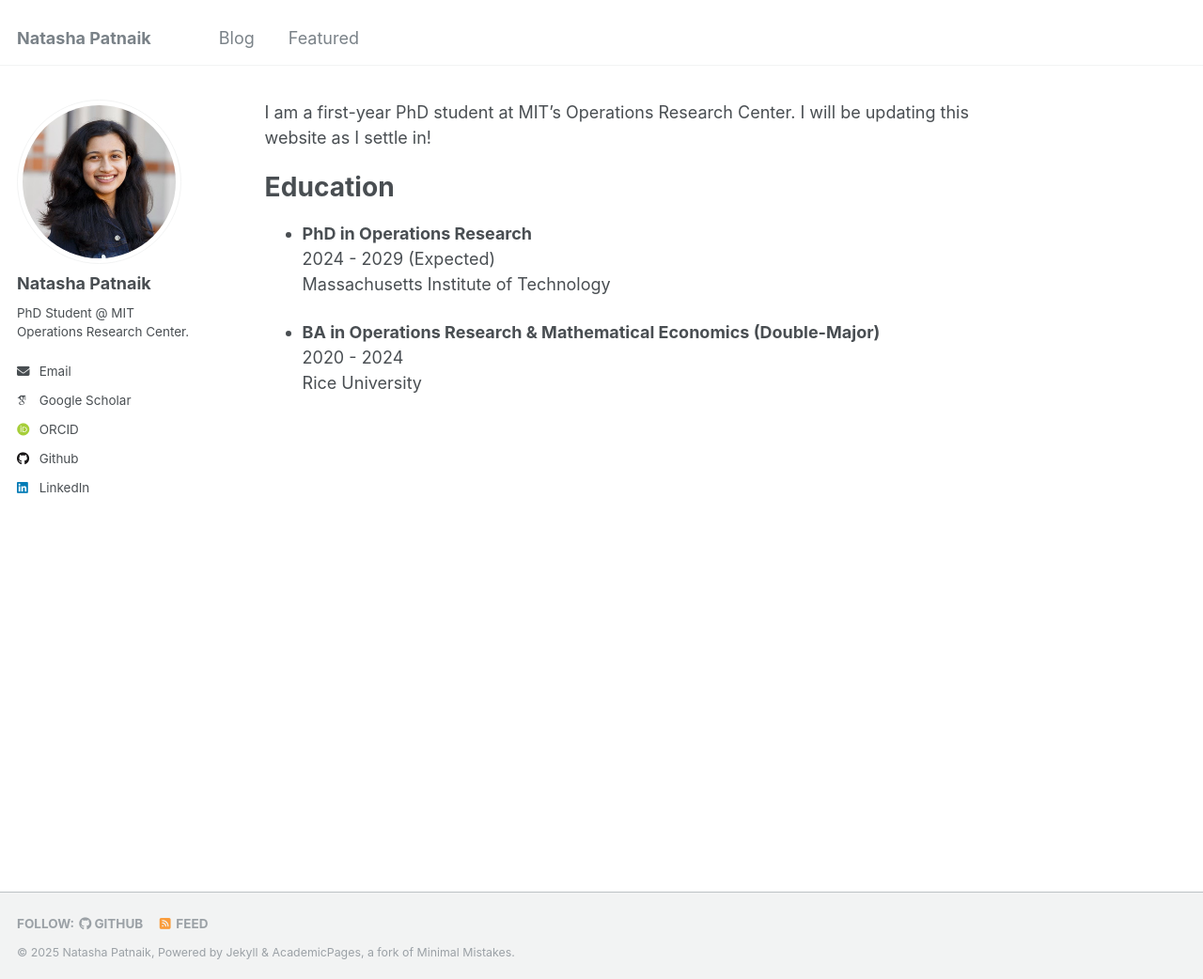
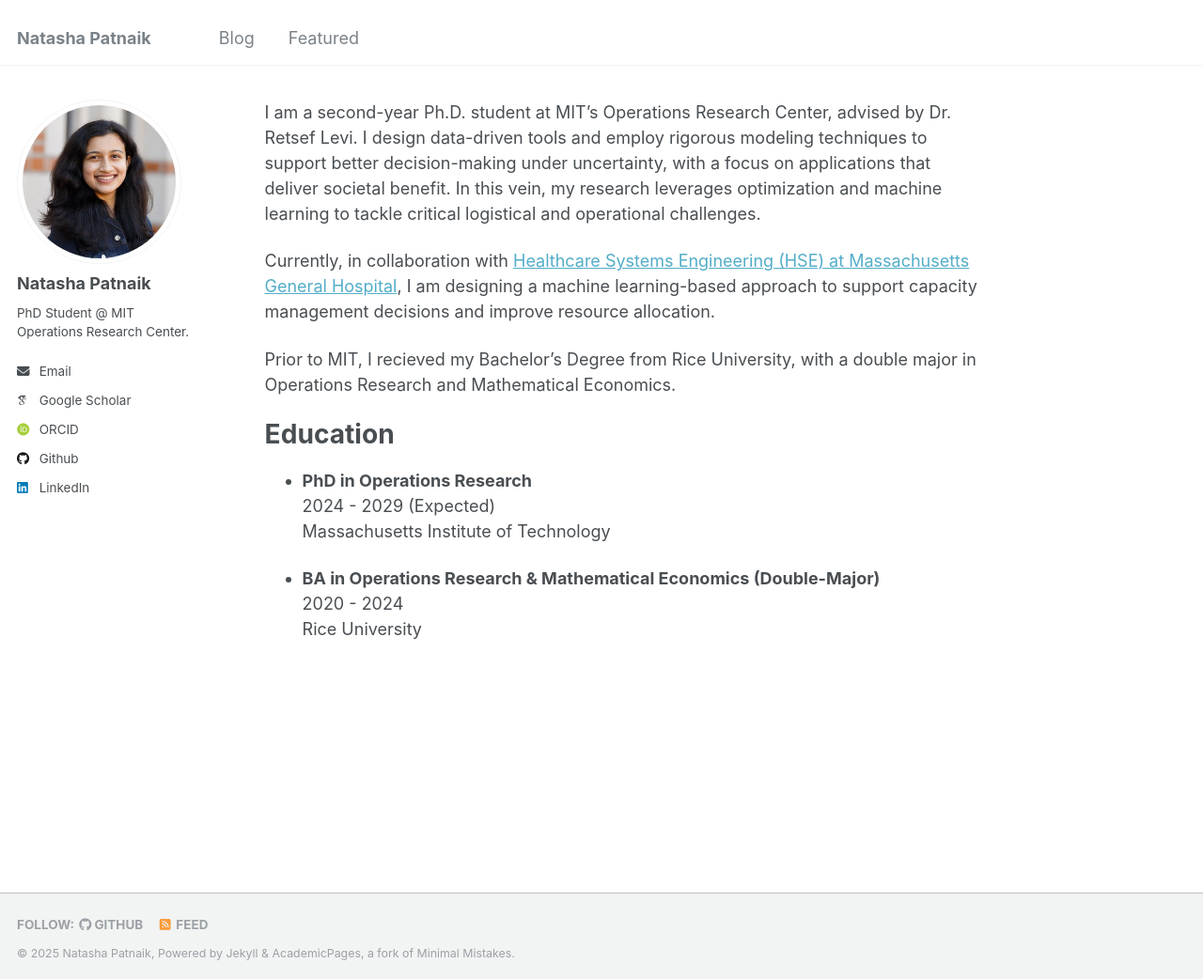
Before and after one commit to natasha-patnaik-321/natasha-patnaik-321.github.io, a Jekyll site: the page built from _pages/about.md, in a window 1280 px wide and 1042 px high. Shown: the whole window at 94% size. Built offline with Jekyll 4.4.1, drawn with Linux system fonts in a browser that asks for light colours; some web fonts are replaced.

Commit message:
Update about.md

```diff
--- a/_pages/about.md
+++ b/_pages/about.md
@@ -6,7 +6,11 @@ redirect_from:
   - /about.html
 ---
 
-I am a first-year PhD student at MIT's Operations Research Center. I will be updating this website as I settle in!
+I am a second-year Ph.D. student at MIT's Operations Research Center, advised by Dr. Retsef Levi. I design data-driven tools and employ rigorous modeling techniques to support better decision-making under uncertainty, with a focus on applications that deliver societal benefit. In this vein, my research leverages optimization and machine learning to tackle critical logistical and operational challenges.
+
+Currently, in collaboration with [Healthcare Systems Engineering (HSE) at Massachusetts General Hospital](https://www.massgeneral.org/research/healthcare-systems-engineering), I am designing a machine learning-based approach to support capacity management decisions and improve resource allocation.
+
+Prior to MIT, I recieved my Bachelor's Degree from Rice University, with a double major in Operations Research and Mathematical Economics.
 
 Education
 ======
```
